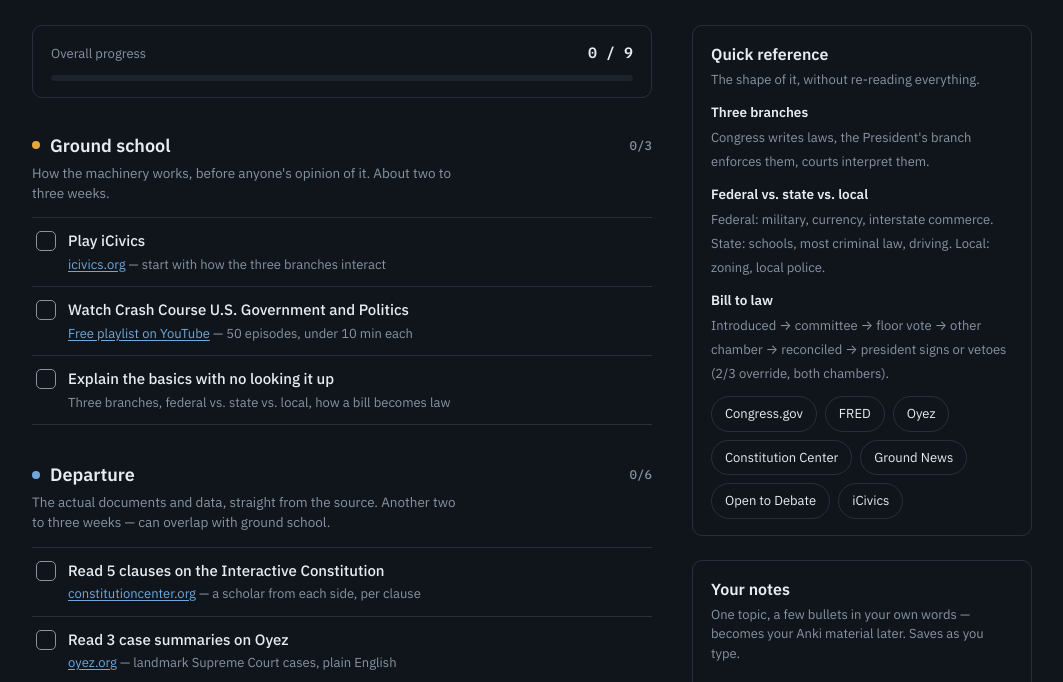
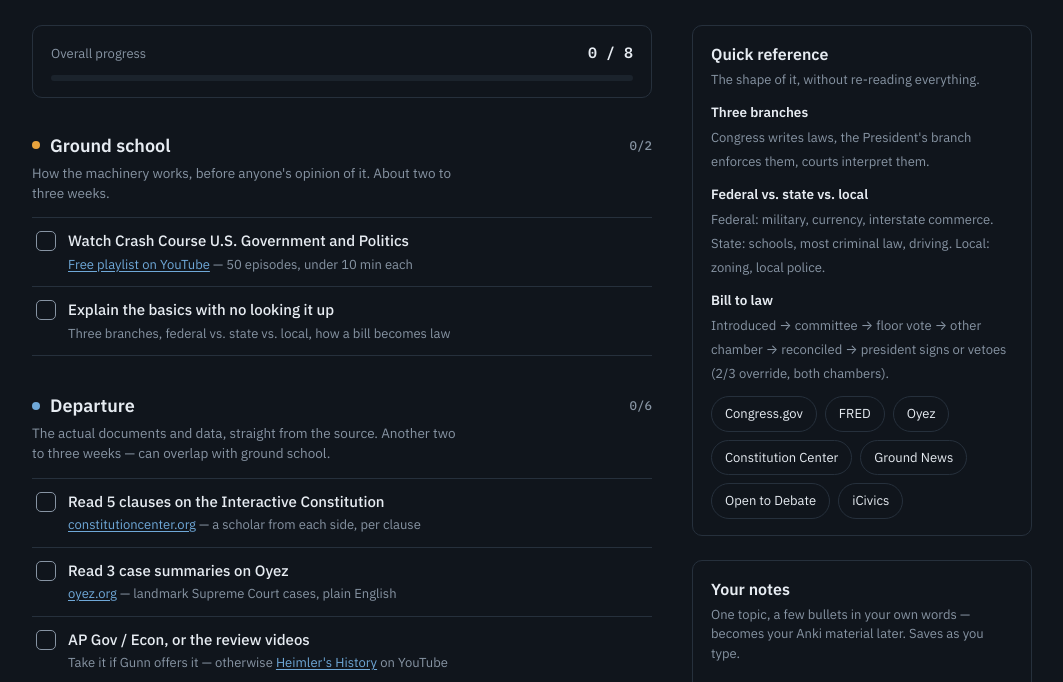
Before and after one commit to nPcJLv8/FlyTrue-Politics, a plain HTML site: page index.html in a window 1280 px wide. Shown: the part 91-773 px from the top of the page, without its empty margins (108-1171 px from the left). Drawn offline with Linux system fonts and the light colour scheme.

Commit message:
Update index.html

```diff
--- a/index.html
+++ b/index.html
@@ -158,7 +158,7 @@
       <div class="progress-block">
         <div class="progress-top">
           <span class="progress-label">Overall progress</span>
-          <span class="progress-count"><span id="doneCount">0</span> / 9</span>
+          <span class="progress-count"><span id="doneCount">0</span> / 8</span>
         </div>
         <div class="bar-track"><div class="bar-fill" id="barFill"></div></div>
       </div>
@@ -167,18 +167,10 @@
         <div class="leg-head">
           <span class="dotm ground"></span>
           <span class="leg-title">Ground school</span>
-          <span class="leg-meta"><span id="gCount">0</span>/3</span>
+          <span class="leg-meta"><span id="gCount">0</span>/2</span>
         </div>
         <p class="leg-note">How the machinery works, before anyone's opinion of it. About two to three weeks.</p>
         <div class="leg-items">
-          <label class="item" data-section="g" data-idx="0">
-            <input type="checkbox" class="chk" />
-            <span class="box" aria-hidden="true"></span>
-            <span class="itext">
-              <span class="ititle">Play iCivics</span>
-              <span class="isub"><a href="https://www.icivics.org" target="_blank" rel="noopener" onclick="event.stopPropagation()">icivics.org</a> — start with how the three branches interact</span>
-            </span>
-          </label>
           <label class="item" data-section="g" data-idx="1">
             <input type="checkbox" class="chk" />
             <span class="box" aria-hidden="true"></span>
@@ -388,13 +380,13 @@
   }
 
   function updateCounts(){
-    var gDone = state.g.filter(Boolean).length;
+    var gDone = state.g.slice(1).filter(Boolean).length;
     var dDone = state.d.filter(Boolean).length;
     var total = gDone + dDone;
     document.getElementById('gCount').textContent = gDone;
     document.getElementById('dCount').textContent = dDone;
     document.getElementById('doneCount').textContent = total;
-    document.getElementById('barFill').style.width = Math.round((total / 9) * 100) + '%';
+    document.getElementById('barFill').style.width = Math.round((total / 8) * 100) + '%';
   }
 
   document.querySelectorAll('.chk').forEach(function(input){
```
